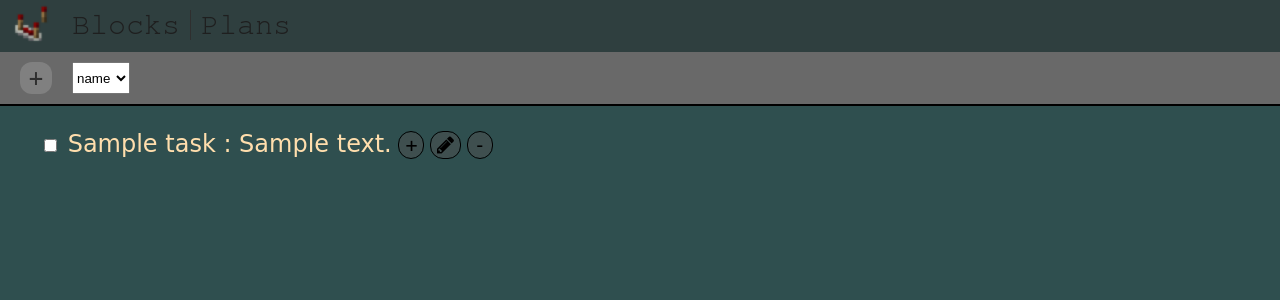
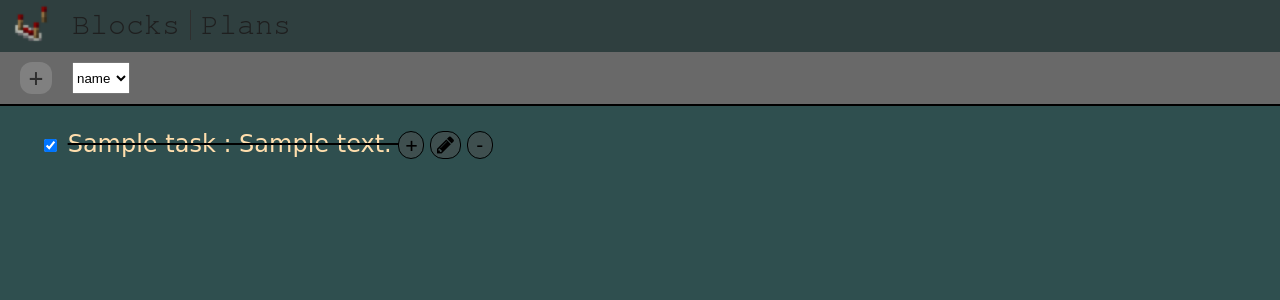
Before and after one commit to MdeKool/NicheRedstone, a FastAPI app: page /plans/ in a window 1280 px wide. Shown: the top 300 px of the page. Run offline with FastAPI, Linux system fonts and the light colour scheme; tables that the repository leaves empty hold one stand-in row (values such as "Sample post").

Commit message:
Add class and dynamic task status

```diff
--- a/templates/macros/task_macro.html
+++ b/templates/macros/task_macro.html
@@ -1,6 +1,6 @@
     {% macro task(t) %}
     <li>
-        <input type="checkbox" id="task-{{ t.task_id }}">
+        <input type="checkbox" class="task-status" id="task-{{ t.task_id }}" {% if t.status == "DONE" %} checked {% endif %}>
         <label for="task-{{ t.task_id }}">
             {{ t.name }}
             {% if t.description %}
```
